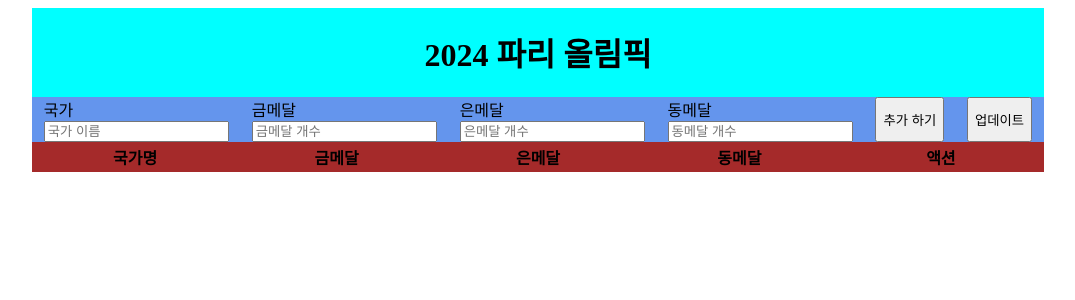
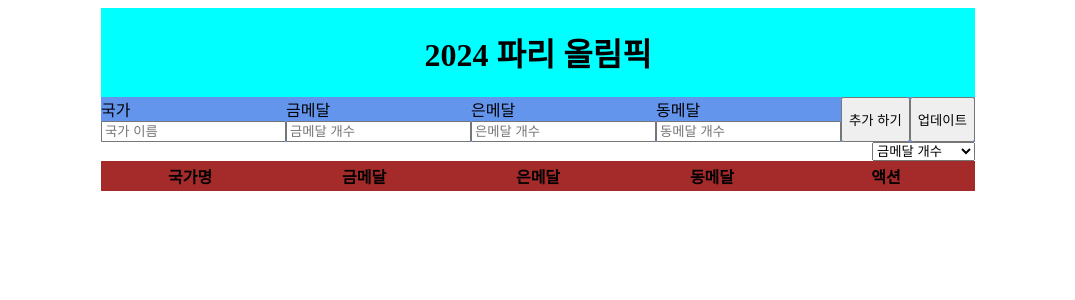
Before and after one commit to adorable-otter/medal-tracker, a React (Vite) app: page / in a window 1280 px wide. Shown: the top 300 px of the page, without its empty margins (102-1177 px from the left). Built offline with nearby package versions, Linux system fonts and the light colour scheme.

Commit message:
정렬 기준 선택 기능 추가

```diff
--- a/src/App.css
+++ b/src/App.css
@@ -7,7 +7,8 @@
     display: flex;
     flex-direction: column;
     align-items: center;
-    width: 80%;
+    max-width: 1200px;
+    min-width: 800px;
 }
 
 .header {
@@ -44,3 +45,20 @@
     width: 20%;
     text-align: center;
 }
+
+.sort-option {
+    margin-left: auto;
+}
+
+
+/* select {
+    margin-bottom: 10px;
+    margin-top: 10px;
+    font-family: cursive, sans-serif;
+    outline: 0;
+    background: #2ecc71;
+    color: #fff;
+    border: 1px solid crimson;
+    padding: 4px;
+    border-radius: 9px;
+} */
--- a/src/App.jsx
+++ b/src/App.jsx
@@ -2,11 +2,16 @@ import { useState } from 'react';
 import './App.css';
 import Header from './components/Header';
 import OlympicMedalList from './components/OlympicMedalList';
+import SortOptions from './components/SortOptions';
 
 function App() {
   const [medalList, setMedalList] = useState([]);
+  const [sortOption, setSortOption] = useState('goldMedal');
 
   const handleFormSubmit = (newMedalRecord) => {
+    if (medalList.find((medal) => medal.country === newMedalRecord.country)) {
+      return alert('이미 등록된 국가입니다.');
+    }
     setMedalList([...medalList, newMedalRecord]);
   };
 
@@ -16,8 +21,7 @@ function App() {
 
   const handleUpdateButtonClick = (update) => {
     if (!medalList.find((medal) => medal.country === update.country)) {
-      alert('등록되지 않은 국가입니다.');
-      return;
+      return alert('등록되지 않은 국가입니다.');
     }
     setMedalList(
       medalList.map((medal) => {
@@ -27,12 +31,32 @@ function App() {
     );
   };
 
+  const sortOptions = {
+    goldMedal: (a, b) => b.gold - a.gold,
+    sumOfMedals: (a, b) => b.medalsCount - a.medalsCount,
+  };
+
+  const handleSortOptionChange = (e) => {
+    setSortOption(e.target.value);
+  };
+
   return (
     <div className="container">
       <Header onSubmit={handleFormSubmit} updateMedalRecord={handleUpdateButtonClick} />
-      <OlympicMedalList medalList={medalList} deleteMedalRecord={handleDeleteButtonClick} />
+      <SortOptions onChange={handleSortOptionChange} />
+      <OlympicMedalList
+        medalList={medalList.toSorted(sortOptions[sortOption])}
+        deleteMedalRecord={handleDeleteButtonClick}
+      />
     </div>
   );
 }
 
+// const sumProperties = (obj) => {
+//   Object.values(obj).reduce((acc, curr) => {
+//     if (isNaN(curr)) return acc;
+//     return acc + Number(curr);
+//   }, 0);
+// };
+
 export default App;
--- a/src/components/LabeledInput.jsx
+++ b/src/components/LabeledInput.jsx
@@ -5,7 +5,6 @@ function LabeledInput({ inputData, value, setValue }) {
     const newValue = {...value};
     newValue[id] = e.target.value;
     setValue(newValue);
-    console.log(newValue[id]);
   };
 
   return (
--- a/src/components/MedalForm.jsx
+++ b/src/components/MedalForm.jsx
@@ -24,7 +24,11 @@ function MedalForm({ onSubmit, updateMedalRecord }) {
       className="header__form"
       onSubmit={(e) => {
         e.preventDefault();
-        onSubmit({ ...formData, key: new Date().getTime() });
+        onSubmit({
+          ...formData,
+          key: new Date().getTime(),
+          medalsCount: Number(formData.gold) + Number(formData.silver) + Number(formData.bronze),
+        });
         setFormData(initialFormData);
       }}
     >
@@ -34,7 +38,7 @@ function MedalForm({ onSubmit, updateMedalRecord }) {
         );
       })}
       <Button value="추가 하기" type="submit" />
-      <Button value="업데이트" type="button" onClick={() => updateMedalRecord(formData)}/>
+      <Button value="업데이트" type="button" onClick={() => updateMedalRecord(formData)} />
     </form>
   );
 }
--- a/src/components/OlympicMedalList.jsx
+++ b/src/components/OlympicMedalList.jsx
@@ -13,9 +13,7 @@ function OlympicMedalList({ medalList, deleteMedalRecord }) {
         </tr>
       </thead>
       <tbody>
-        {medalList
-          .toSorted((a, b) => b.gold - a.gold)
-          .map(({ key, country, gold, silver, bronze }) => {
+        {medalList.map(({ key, country, gold, silver, bronze }) => {
           return (
             <tr className="medal-list__row" key={key}>
               <td className="medal-list__col">{country}</td>
--- /dev/null
+++ b/src/components/SortOptions.jsx
@@ -0,0 +1,10 @@
+function SortOptions({onChange}) {
+  return (
+    <select className="sort-option" onChange={onChange}>
+      <option value="goldMedal">금메달 개수</option>
+      <option value="sumOfMedals">모든 메달 합계</option>
+    </select>
+  );
+}
+
+export default SortOptions;
```
Lines whose indentation alone changed are shown as unchanged.
